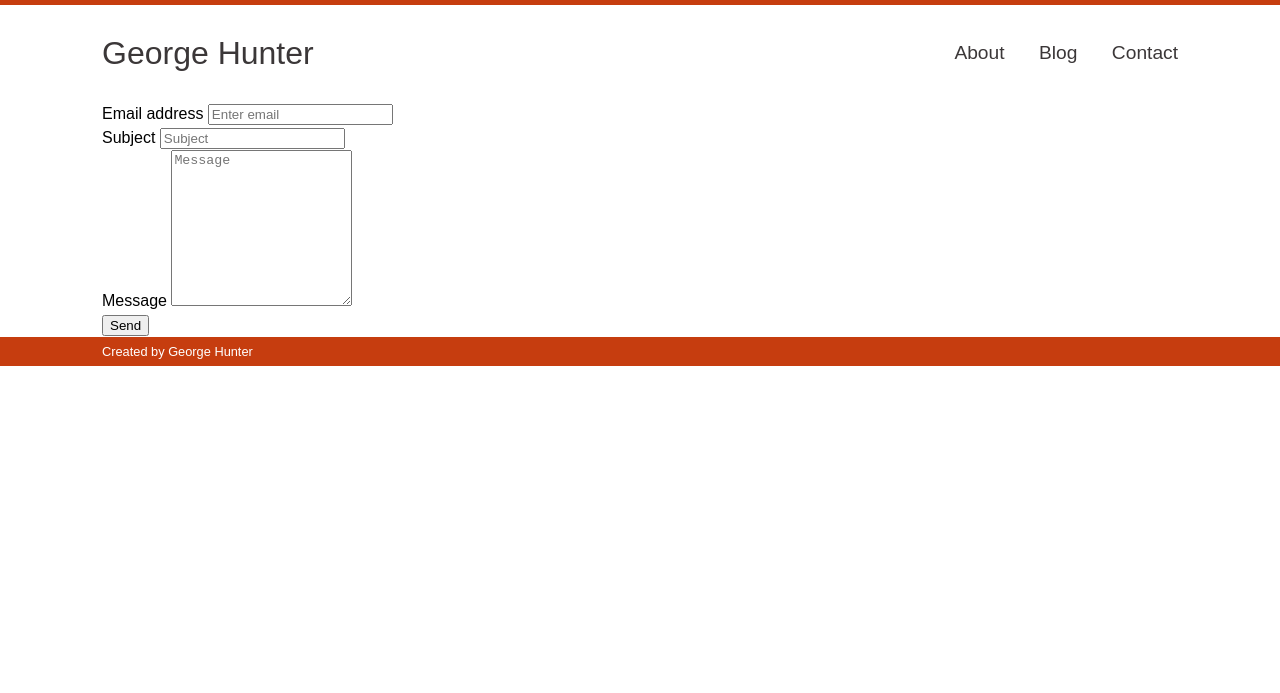
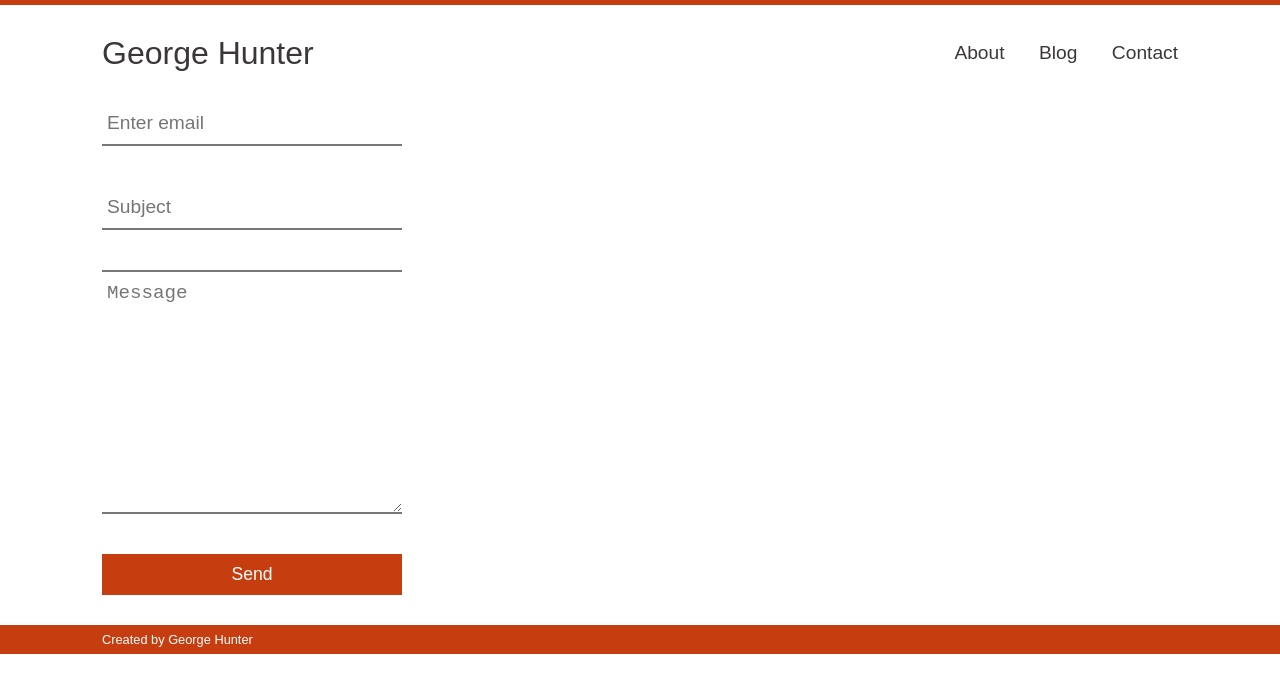
Before and after one commit to GeorgeHunter/GeorgeHunter.github.io, a Jekyll site: the page built from contact.html, in a window 1280 px wide. Shown: the top 693 px of the page. Built offline with Jekyll 4.4.1, drawn with Linux system fonts in a browser that asks for light colours.

Commit message:
slightly rework contact form

```diff
--- a/contact.html
+++ b/contact.html
@@ -6,16 +6,16 @@ weight: 3
 ---
 <form role="form" class="col-md-6" action="https://getsimpleform.com/messages?form_api_token=1cf260bb638e0966e21f4b2e2fb0815c" method="post">
     <div class="form-group">
-      <label for="email">Email address</label>
-      <input name="email" type="email" class="form-control" id="email" placeholder="Enter email">
+      <!--<label for="email">Email address</label>-->
+      <input name="email" type="email" class="form-control text-input input" id="email" placeholder="Enter email">
     </div>
     <div class="form-group">
-      <label for="subject">Subject</label>
-      <input name="Subject" type="text" class="form-control" id="subject" placeholder="Subject">
+      <!--<label for="subject">Subject</label>-->
+      <input name="Subject" type="text" class="form-control text-input input" id="subject" placeholder="Subject">
     </div>
     <div class="form-group">
-      <label for="message">Message</label>
-      <textarea name="message" type="text" class="form-control" id="message" placeholder="Message" rows="10"></textarea>
+      <!--<label for="message">Message</label>-->
+      <textarea name="message" type="text" class="form-control textarea input" id="message" placeholder="Message" rows="10"></textarea>
     </div>
-    <button type="submit" class="btn btn-primary">Send</button>
+    <button type="submit" class="btn btn--primary btn--form">Send</button>
   </form>
--- a/css/main.scss
+++ b/css/main.scss
@@ -239,8 +239,54 @@ ul {
   margin-right: -24px;
 }
 
+.btn {
+  text-decoration: none;
+  font-size: 1.1em;
+  padding: 10px 5px;
+  border: 0;
+  cursor: pointer;
+}
+
 // Skin
 
 .highlight {
   color: $orange;
 }
+
+.btn--primary {
+  background: $orange;
+  color: #fff;
+  &:hover {
+	background: darken($orange,10%);
+  }
+}
+
+.btn--form {
+  margin-bottom: 30px;
+  width: 100%;
+  max-width: 300px;
+}
+
+.input {
+  font-size: 1.2em;
+  padding: 10px 5px;
+  margin-bottom: 40px;
+  width: 100%;
+  max-width: 300px;
+  border: none;
+  display: block;
+  &:focus {
+	outline: none;
+	border-bottom: 2px solid $orange;
+  }
+}
+
+.text-input {
+  border: none;
+  border-bottom: 2px solid #777;
+}
+
+.textarea {
+  border-top: 2px solid #777;
+  border-bottom: 2px solid #777;
+}
```
Also changed, not shown: 3 other files.
